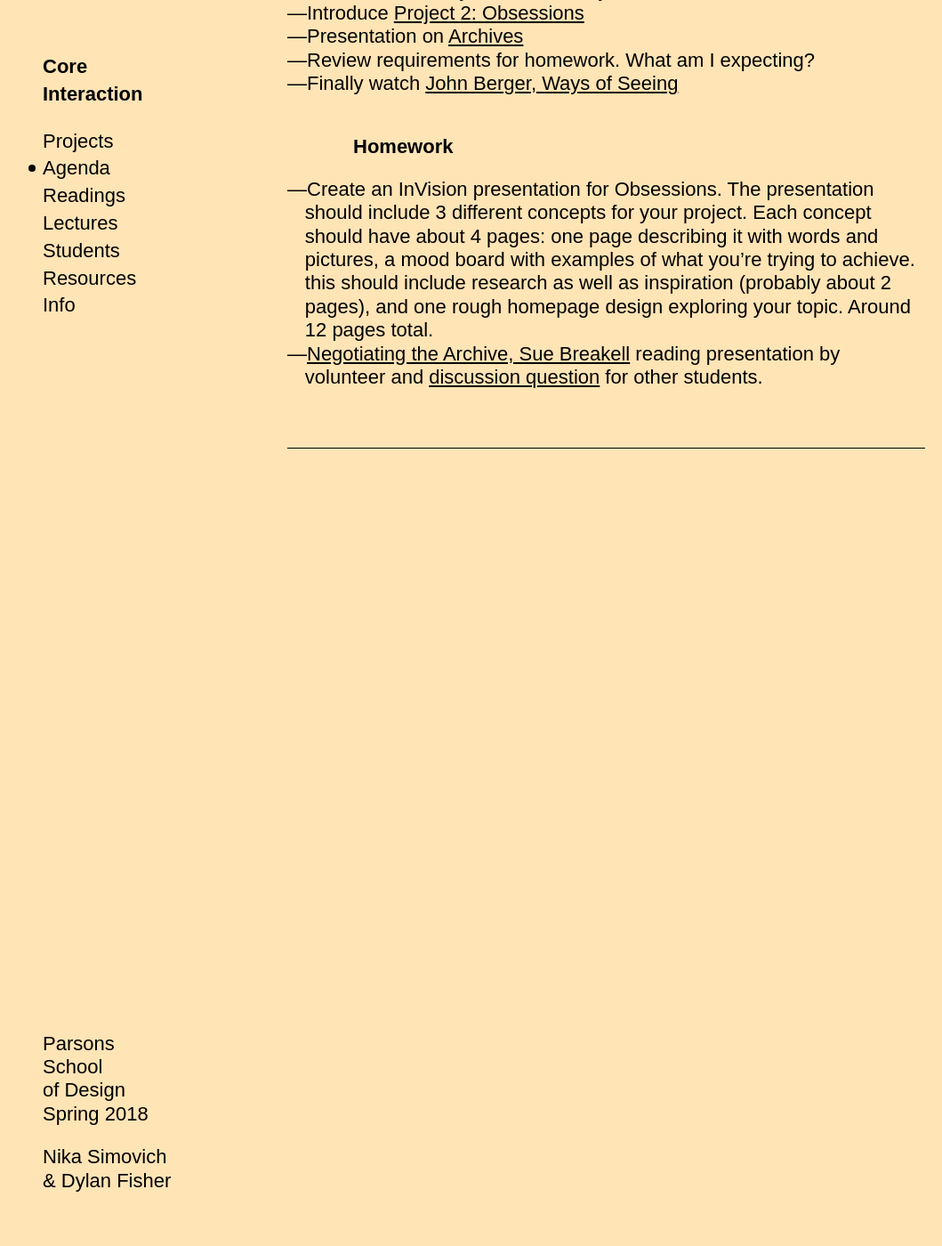
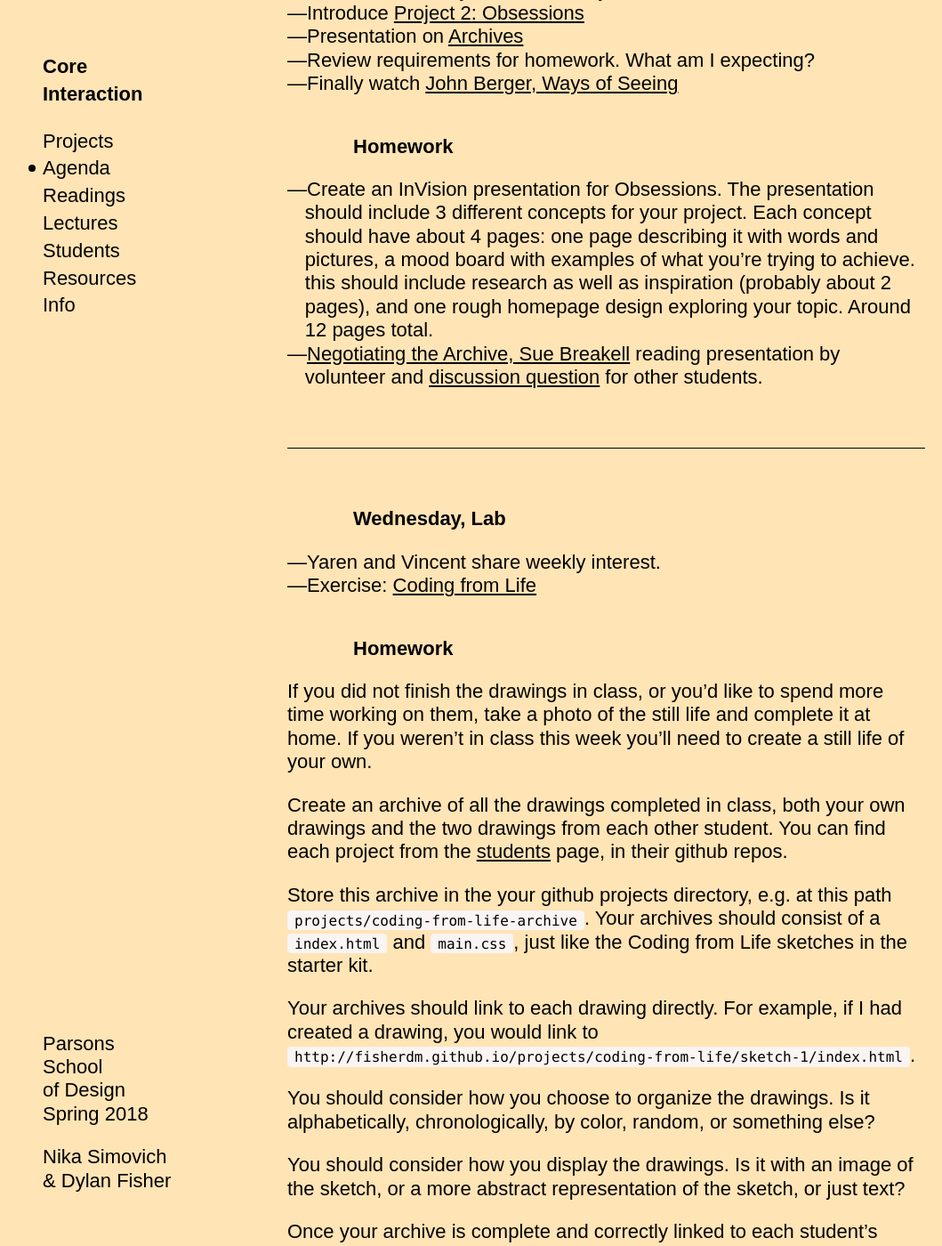
Before and after one commit to dylanfisher/ci18, a Jekyll site: the page built from _agendas/week-5.md, in a window 1280 px wide and 1400 px high, scrolled down 337 px. Shown: the whole window at 89% size, without its empty margins (12-1071 px from the left). Built offline with Jekyll 4.4.1, drawn with Linux system fonts in a browser that asks for light colours; some web fonts are replaced; some of the changed text lies outside the part shown.

Commit message:
Update week 5 lab agenda

```diff
--- a/_agendas/week-5.md
+++ b/_agendas/week-5.md
@@ -18,3 +18,31 @@ date_range:       2/20 – 2/23
 - [Negotiating the Archive, Sue Breakell](http://www.tate.org.uk/download/file/fid/7288) reading presentation by volunteer and [discussion question](https://docs.google.com/document/d/1INK3o5mo5eSZrryAf0ItaZ7Yz4f3yDxJsE-mfCI8q0I/edit?usp=sharing) for other students.
 
 ---
+
+### Wednesday, Lab
+
+- Yaren and Vincent share weekly interest.
+- Exercise: [Coding from Life](/lectures/lab/coding-from-life)
+
+### Homework
+
+If you did not finish the drawings in class, or you'd like to spend more time working on them, take a photo of the still life and complete it at home. If you weren't in class this week you'll need to create a still life of your own.
+
+Create an archive of all the drawings completed in class, both your own drawings and the two drawings from each other student.
+You can find each project from the [students](/students) page, in their github repos.
+
+Store this archive in the your github projects directory, e.g. at this path `projects/coding-from-life-archive`. Your archives should consist
+of a `index.html` and `main.css`, just like the Coding from Life sketches in the starter kit.
+
+Your archives should link to each drawing directly. For example, if I had created a drawing, you would link to `http://fisherdm.github.io/projects/coding-from-life/sketch-1/index.html`.
+
+You should consider how you choose to organize the drawings. Is it alphabetically, chronologically, by color, random, or something else?
+
+You should consider how you display the drawings. Is it with an image of the sketch, or a more abstract representation of the sketch, or just text?
+
+Once your archive is complete and correctly linked to each student's sketch, add a new link to your github pages home page page linking to the
+archive, and to your two sketches.
+
+### Weekly Interest
+
+- Esra and Prithi start next class with weekly interest.
--- a/assets/lectures/lab/coding-from-life/coding-from-life/sketch-1/index.html
+++ b/assets/lectures/lab/coding-from-life/coding-from-life/sketch-1/index.html
@@ -2,7 +2,7 @@
 <html>
   <head>
     <meta charset="UTF-8">
-    <title>Coding from Life</title>
+    <title>Coding from Life – Sketch 1</title>
     <link rel="stylesheet" href="main.css">
   </head>
   <body>
--- a/assets/lectures/lab/coding-from-life/coding-from-life/sketch-2/index.html
+++ b/assets/lectures/lab/coding-from-life/coding-from-life/sketch-2/index.html
@@ -2,7 +2,7 @@
 <html>
   <head>
     <meta charset="UTF-8">
-    <title>Coding from Life</title>
+    <title>Coding from Life – Sketch 2</title>
     <link rel="stylesheet" href="main.css">
   </head>
   <body>
```
Also changed, not shown: _lectures/lab/coding-from-life.md (added, +45 -0 lines), _projects/weekly_interest.md (+1 -1 lines), assets/lectures/lab/coding-from-life/coding-from-life/sketch-1/main.css (+7 -0 lines), assets/lectures/lab/coding-from-life/coding-from-life/sketch-2/main.css (+12 -3 lines), 1 other file.
